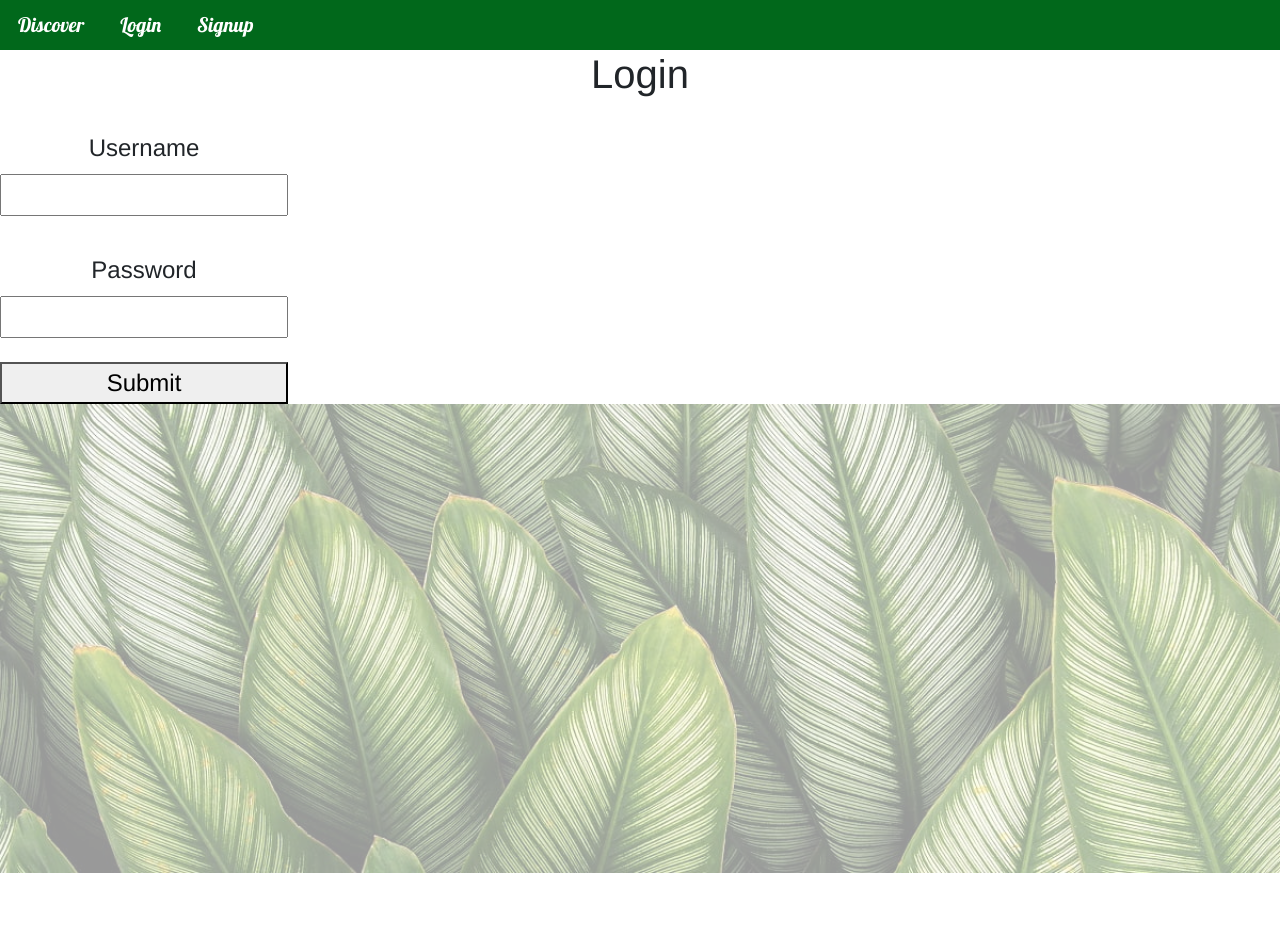
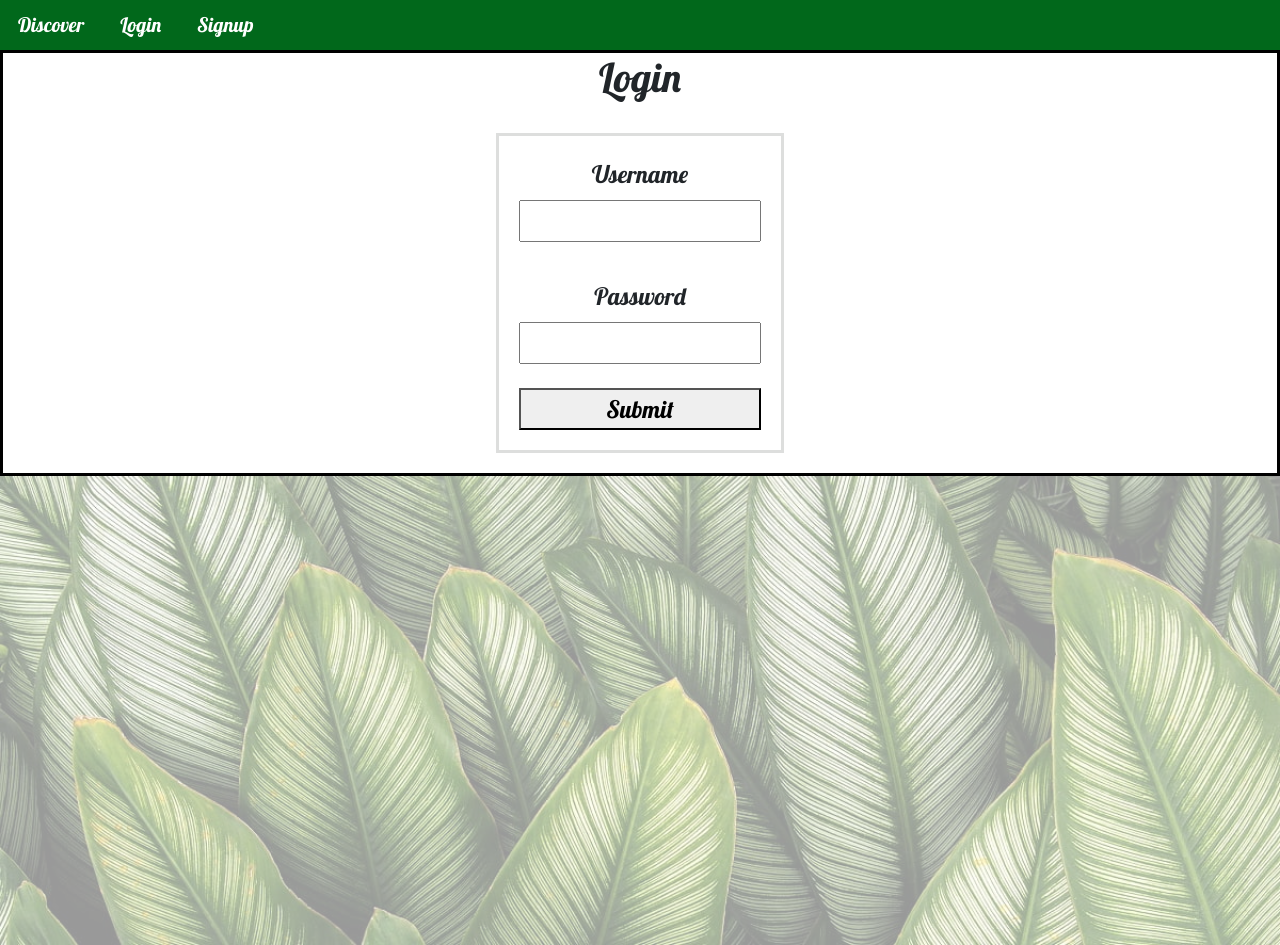
Before and after one commit to Deftone1/plant-ahead, a React (Create React App) app in the folder client/: page /login in a window 1280 px wide. Before the commit the page ends 873 px from the top, so only its background shows below. Built offline with nearby package versions, Linux system fonts and the light colour scheme.

Commit message:
centered the forms on the signup and login page

```diff
--- a/client/src/pages/LoginPage.js
+++ b/client/src/pages/LoginPage.js
@@ -57,9 +57,9 @@ function LoginPage() {
     <div>
       <div className="form-section">
       <h1>Login</h1>
-      <div className="signup-login" style={styles.wrapper}>
+      <div style={styles.wrapper}>
         <div>{isPending && "Loading..."}</div>{" "}
-        <form disabled={isPending} style={styles.form} onSubmit={handleSubmit}>
+        <form className="signup-login" disabled={isPending} style={styles.form} onSubmit={handleSubmit}>
           <label htmlFor="username">Username</label>
           <input
             type="text"
--- a/client/src/pages/SignupPage.js
+++ b/client/src/pages/SignupPage.js
@@ -51,10 +51,11 @@ function SignupPage() {
   };
   return (
     <div>
+      <div className ="form-section">
       <h1>Signup</h1>
-      <div className="signup-login" style={styles.wrapper}>
+      <div style={styles.wrapper}>
         <div>{isPending && "Loading..."}</div>
-        <form style={styles.form} onSubmit={handleSubmit}>
+        <form className="signup-login" style={styles.form} onSubmit={handleSubmit}>
           <label htmlFor="username">Username</label>
           <input
             type="text"
@@ -77,6 +78,7 @@ function SignupPage() {
           </button>
         </form>
       </div>
+      </div>
       <img
         className="plantImageTwo"
         src={plantAlt}
--- a/client/src/styles/signup-login.css
+++ b/client/src/styles/signup-login.css
@@ -3,14 +3,19 @@
 } */
 
 .form-section {
+    text-align: center;
+    font-size: 24px;
+    font-family: Lobster;
+    border: solid black;
+    padding-bottom: 20px;
+}
 
-    /* justify-content: center; */
-    /* margin: 0 auto; */
+.signup-login {
     text-align: center;
-
-    font-size: 24px;
-    font-family: 'Franklin Gothic Medium', 'Arial Narrow', Arial, sans-serif;
-
+    margin: 0 auto;
+    padding-bottom: 20px;
+    padding: 20px;
+    border: solid rgba(187, 190, 187, 0.5) 3px;
 
 }
 
--- a/package.json
+++ b/package.json
@@ -23,6 +23,7 @@
   "dependencies": {
     "axios": "^0.21.0",
     "bcrypt": "^5.0.0",
+    "bootstrap": "^4.5.3",
     "dotenv": "^8.2.0",
     "express": "^4.17.1",
     "express-jwt": "^6.0.0",
```
Also changed, not shown: 1 other file (tests, documents, lock files or other folders).
